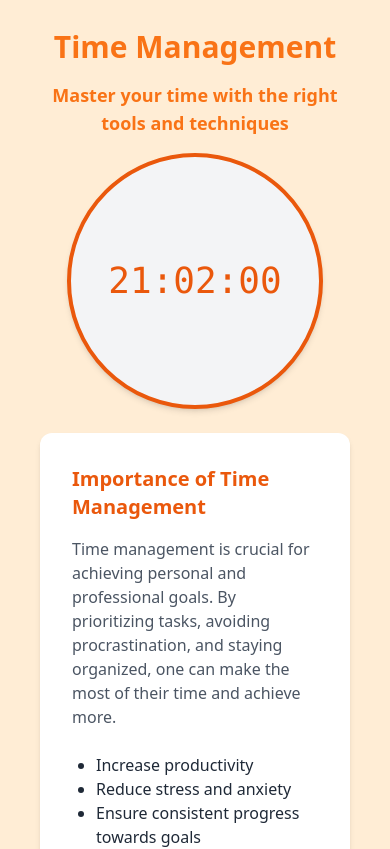
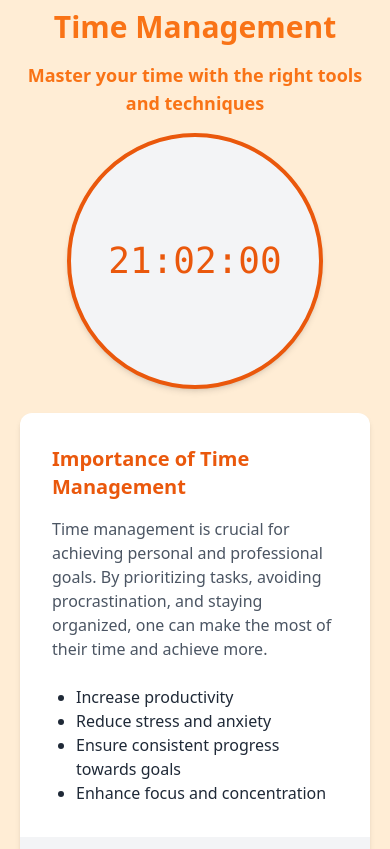
Before and after one commit to Parvej101/class-vault-client, a React (Vite) app: page / in a window 390 px wide. Shown: the part 3120-3969 px from the top of the page. Built offline with nearby package versions, Linux system fonts and the light colour scheme; no server answers.

Commit message:
responsive time managment section

```diff
--- a/src/components/TimeManagement.jsx
+++ b/src/components/TimeManagement.jsx
@@ -1,6 +1,5 @@
 import React, { useState, useEffect } from 'react';
 import { FaClock } from 'react-icons/fa';
-import { useSpring } from 'react-spring';
 
 const TimeManagement = () => {
   const [time, setTime] = useState(new Date());
@@ -19,16 +18,16 @@ const TimeManagement = () => {
   const seconds = time.getSeconds().toString().padStart(2, '0');
 
   return (
-    <div className="bg-orange-100 text-orange-500 p-10 rounded-lg shadow-lg relative overflow-hidden">
+    <div className="bg-orange-100 text-orange-500 p-5 sm:p-10 rounded-lg shadow-lg relative overflow-hidden">
       <div className="text-center text-3xl font-bold">
         <h2>Time Management</h2>
         <p className="text-lg my-4">Master your time with the right tools and techniques</p>
       </div>
 
       {/* Flexbox for larger screens, stacked for smaller ones */}
-      <div className="flex flex-col md:flex-row items-center justify-center space-y-6 md:space-y-0 md:space-x-6">
+      <div className="flex flex-col sm:flex-row items-center justify-between sm:space-x-6 w-full space-y-6 sm:space-y-0">
         {/* Digital Clock Section with Frame */}
-        <div className="flex justify-center items-center">
+        <div className="flex justify-center items-center w-full sm:w-auto">
           <div className="relative w-64 h-64 flex justify-center items-center bg-gray-100 rounded-full border-4 border-orange-600 shadow-md">
             <div className="text-4xl font-mono text-orange-600">
               <span>{hours}:{minutes}:{seconds}</span>
@@ -37,8 +36,9 @@ const TimeManagement = () => {
         </div>
 
         {/* Time Management Card */}
-        <div className="max-w-md mx-auto bg-white rounded-xl shadow-md overflow-hidden md:max-w-2xl">
-          <div className="md:flex">
+        <div className="w-full sm:w-auto max-w-md mx-auto bg-white rounded-xl shadow-md overflow-hidden sm:max-w-2xl">
+          <div className="flex flex-col sm:flex-row w-full">
+            {/* First section: Importance of Time */}
             <div className="p-8">
               <h2 className="text-xl font-semibold text-orange-600">Importance of Time Management</h2>
               <p className="mt-4 text-gray-600">
@@ -55,14 +55,17 @@ const TimeManagement = () => {
                 </ul>
               </div>
             </div>
+
+            {/* Second section: How to Manage Time */}
             <div className="p-8 bg-gray-100 flex justify-center items-center">
               <div className="text-center">
                 <h3 className="text-2xl font-bold text-orange-600">How to Manage Time Effectively</h3>
                 <p className="mt-4 text-gray-600">Use techniques like time blocking, prioritizing tasks, and setting goals!</p>
-                <button className="mt-6 hover:bg-green-400 text-black btn-outline border py-2 px-6 rounded-lg  transition-all shadow-lg">
-                 <div className='flex justify-center items-center gap-4'>
-                 <span ><FaClock className='text-2xl items-center justify-center'></FaClock></span> <span>Organizing Your Time</span>
-                 </div>
+                <button className="mt-6 hover:bg-green-400 text-black btn-outline border py-2 px-6 rounded-lg transition-all shadow-lg">
+                  <div className="flex justify-center items-center gap-4">
+                    <span><FaClock className="text-2xl items-center justify-center" /></span>
+                    <span>Organizing Your Time</span>
+                  </div>
                 </button>
               </div>
             </div>
```
